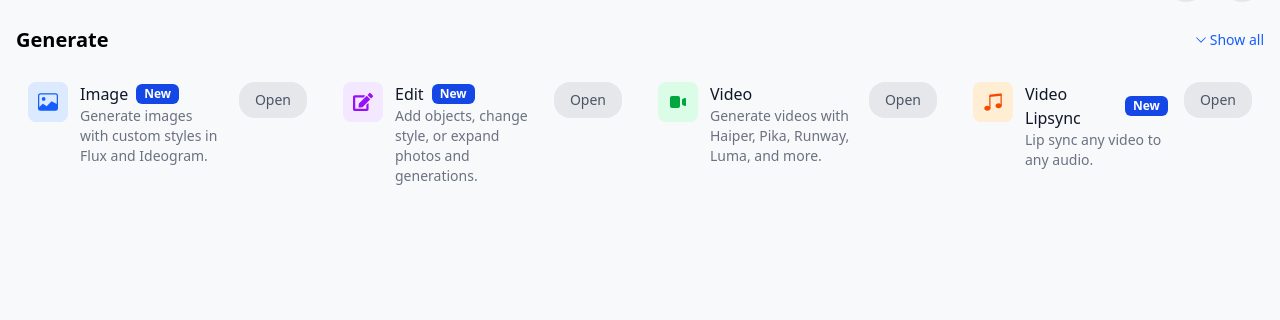
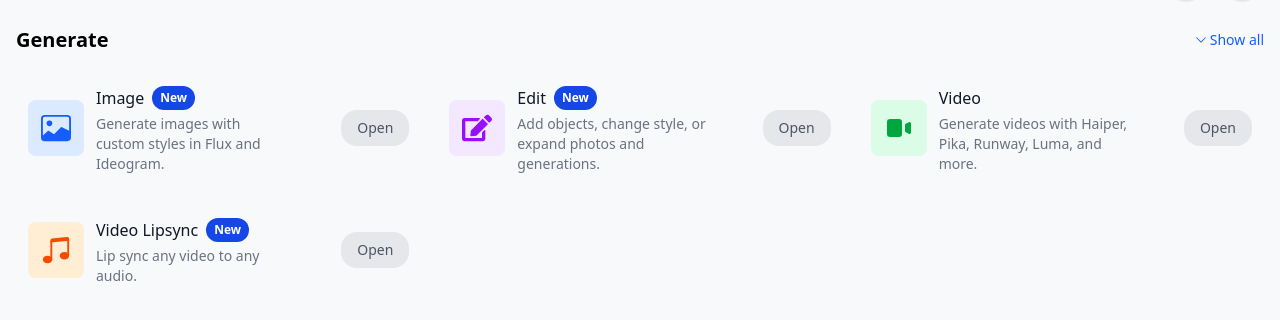
Before and after one commit to JoshuaOsasDev/Cartolinks, a Next.js app: page / in a window 1280 px wide. Shown: the part 612-932 px from the top of the page. Before the commit the page ends 850 px from the top, so only its background shows below. Built offline with nearby package versions, Linux system fonts and the light colour scheme.

Commit message:
align generate icons and text

```diff
--- a/src/components/Generate.tsx
+++ b/src/components/Generate.tsx
@@ -11,7 +11,7 @@
 
 const tools: Tools[] = [
   {
-    icon: <BsImage className="h-5 w-5 text-blue-600" />,
+    icon: <BsImage size={30} className="text-blue-600" />,
     title: "Image",
     description: "Generate images with custom styles in Flux and Ideogram.",
     action: "Open",
@@ -19,7 +19,7 @@
     isNew: true,
   },
   {
-    icon: <FaEdit className="h-5 w-5 text-purple-600" />,
+    icon: <FaEdit size={30} className="text-purple-600" />,
     title: "Edit",
     description: "Add objects, change style, or expand photos and generations.",
     action: "Open",
@@ -27,14 +27,14 @@
     isNew: true,
   },
   {
-    icon: <HiVideoCamera className="h-5 w-5 text-green-600" />,
+    icon: <HiVideoCamera size={30} className="text-green-600" />,
     title: "Video",
     description: "Generate videos with Haiper, Pika, Runway, Luma, and more.",
     action: "Open",
     bg: "bg-green-100",
   },
   {
-    icon: <BsMusicNoteBeamed className="h-5 w-5 text-orange-600" />,
+    icon: <BsMusicNoteBeamed size={30} className="text-orange-600" />,
     title: "Video Lipsync",
     description: "Lip sync any video to any audio.",
     action: "Open",
@@ -42,14 +42,14 @@
     isNew: true,
   },
   {
-    icon: <RiCpuLine className="h-5 w-5 text-sky-600" />,
+    icon: <RiCpuLine size={30} className="text-sky-600" />,
     title: "Realtime",
     description: "Realtime AI rendering on a canvas. Instant feedback loops.",
     action: "Open",
     bg: "bg-sky-100",
   },
   {
-    icon: <TbSwitchHorizontal className="h-5 w-5 text-rose-600" />,
+    icon: <TbSwitchHorizontal size={30} className="text-rose-600" />,
     title: "Motion Transfer",
     description: "Transfer motion to images and animate characters.",
     action: "Open",
@@ -57,7 +57,7 @@
     isNew: true,
   },
   {
-    icon: <FaMagic className="h-5 w-5 text-indigo-600" />,
+    icon: <FaMagic size={30} className="text-indigo-600" />,
     title: "Enhancer",
     description: "Upscale and enhance images and videos up to 22K.",
     action: "Open",
@@ -65,7 +65,7 @@
     isNew: true,
   },
   {
-    icon: <FaBrain className="h-5 w-5 text-gray-600" />,
+    icon: <FaBrain size={30} className="text-gray-600" />,
     title: "Train",
     description: "Teach Krea to replicate your style, products, or characters.",
     action: "Open",
@@ -93,33 +93,33 @@
       </div>
 
       {/* Grid of Tools */}
-      <div className="grid grid-cols-1 gap-3 md:grid-cols-2 lg:grid-cols-4">
+      <div className="grid grid-cols-1 gap-4 md:grid-cols-2 xl:grid-cols-3 2xl:grid-cols-4">
         {visibleTools.map((tool, idx) => (
           <div
             key={idx}
-            className="grid grid-cols-[1fr_auto] items-start gap-4 rounded-xl p-3 transition-colors hover:bg-gray-100 dark:hover:bg-gray-800"
+            className="flex items-center justify-between gap-4 rounded-xl p-3 transition-colors hover:bg-gray-100 dark:hover:bg-gray-800"
           >
             {/* First grid column (Icon and Text) */}
-            <div className="grid grid-cols-[auto_1fr] items-start gap-3">
+            <div className="flex items-center gap-3">
               <div
-                className={`flex h-10 w-10 flex-shrink-0 items-center justify-center rounded-lg ${tool.bg}`}
+                className={`flex h-14 w-14 flex-shrink-0 items-center justify-center rounded-lg ${tool.bg}`}
               >
                 {tool.icon}
               </div>
 
               <div>
                 <div className="flex items-center gap-2">
-                  <h3 className="font-medium text-gray-900 dark:text-white">
+                  <h3 className="my-1 font-medium text-gray-900 dark:text-white">
                     {tool.title}
                   </h3>
 
                   {tool.isNew && (
-                    <span className="rounded-md bg-blue-700 px-2 py-0.5 text-xs font-semibold text-white dark:bg-blue-900/50 dark:text-blue-300">
+                    <span className="rounded-2xl bg-blue-700 px-2 py-1 text-xs font-semibold text-white dark:bg-blue-900/50 dark:text-blue-300">
                       New
                     </span>
                   )}
                 </div>
-                <p className="text-sm text-gray-500 dark:text-gray-400">
+                <p className="max-w-[85%] text-sm text-gray-500 dark:text-gray-400">
                   {tool.description}
                 </p>
               </div>
```
